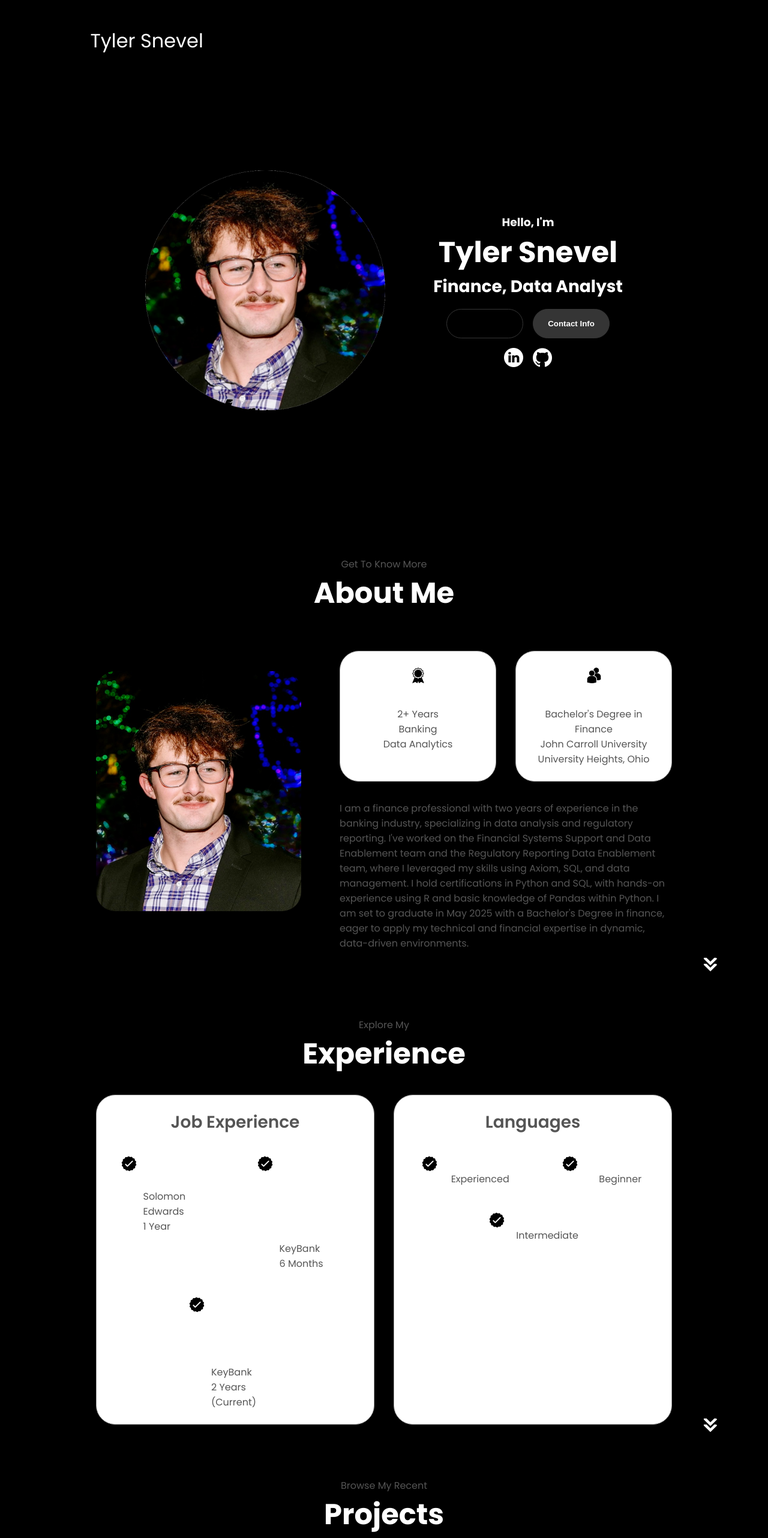
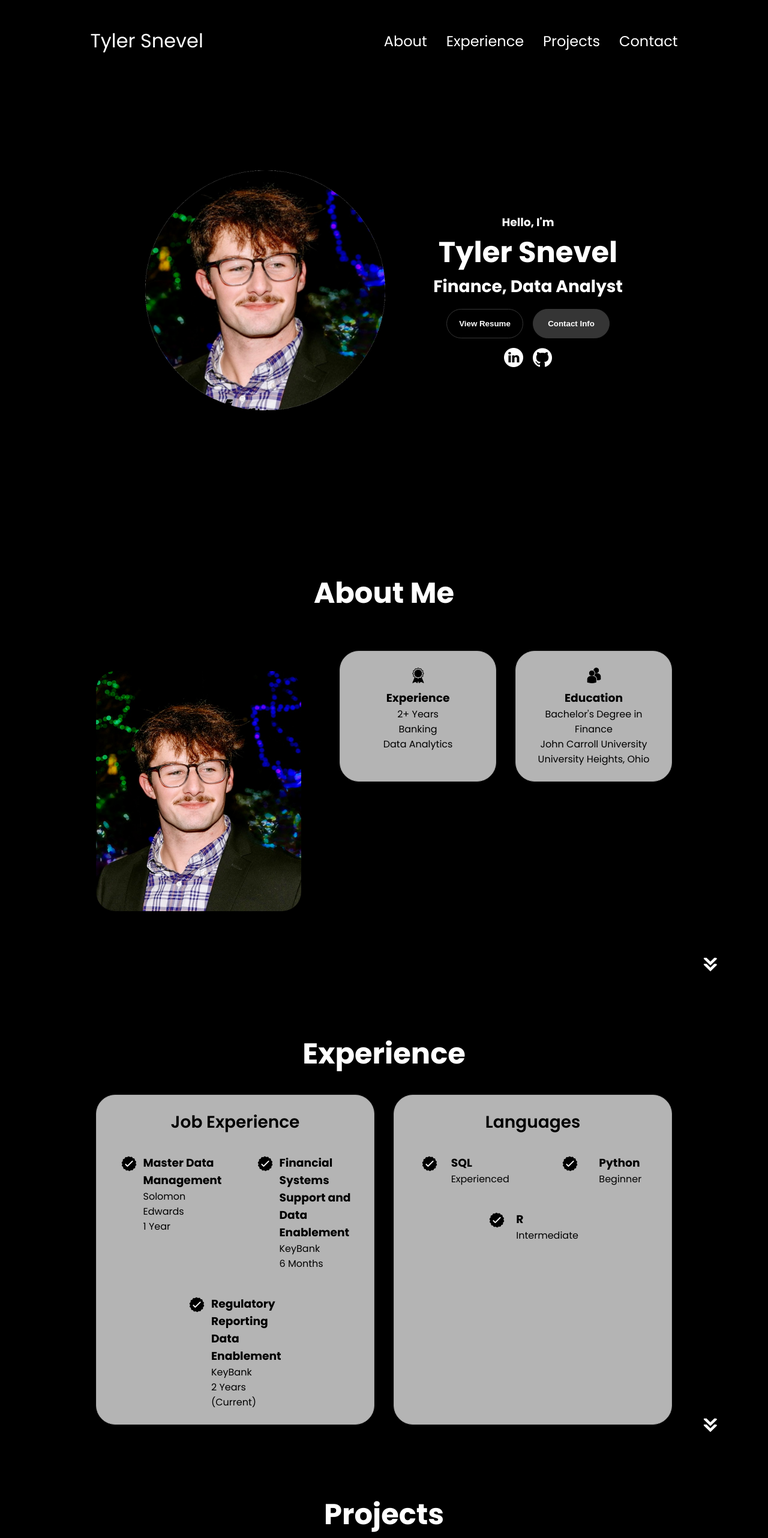
Before and after one commit to tsnev/personal_site, a plain HTML site: page index.html in a window 1280 px wide. Shown: the top 2564 px of the page at 60% size. Drawn offline with Linux system fonts and the light colour scheme.

Commit message:
Update style.css
update to match wording color with HTML background color change

```diff
--- a/style.css
+++ b/style.css
@@ -16,7 +16,7 @@ html {
 }
 
 p {
-    color: rgb(85, 85, 85);
+    color: black;
 }
 
 /*TRANSITION*/
@@ -46,7 +46,7 @@ nav {
 }
 
 a {
-    color: black;
+    color: white;
     text-decoration: none;
     text-decoration-color: white;
 }
@@ -89,7 +89,7 @@ a:hover {
 .hamburger-icon span {
     width: 100%;
     height: 2px;
-    background-color: black;
+    background-color: white;
     transition: all 0.3 ease-in-out;
 }
 
@@ -109,7 +109,7 @@ a:hover {
     padding: 10px;
     text-align: center;
     font-size: 1.5rem;
-    color: black;
+    color: white;
     text-decoration: none;
     transition: all 0.3 ease-in-out;
 }
@@ -232,6 +232,7 @@ section {
 .btn-color-1,
 .btn-color-2 {
     border: rgb(53, 53, 53) 0.1rem solid;
+    color: white;
 }
 
 .btn-color-1:hover,
@@ -247,6 +248,7 @@ section {
 
 .btn-color-1:hover {
     background: rgb(0, 0, 0);
+    color: white;
 }
 
 .btn-color-2 {
@@ -276,6 +278,7 @@ section {
 .about-details-container {
     justify-content: center;
     flex-direction: column;
+    color: black;
 }
 
 .about-containers,
@@ -296,11 +299,12 @@ section {
 .details-container {
     padding: 1.5rem;
     flex: 1;
-    background: white;
+    background: #b4b4b4;
     border-radius: 2rem;
     border: rgb(53, 53, 53) 0.1rem solid;
     border-color: rgb(163, 163, 163);
     text-align: center;
+    color: black;
 }
 
 .section-container {
@@ -325,12 +329,14 @@ section {
     font-weight: 600;
     font-size: 1.75rem;
     margin-bottom: 2rem;
+    color: black;
 }
 
 .experience-details-container {
     display: flex;
     justify-content: center;
     flex-direction: column;
+    color: black;
 }
 
 .article-container {
@@ -340,6 +346,7 @@ section {
     flex-direction: row;
     gap: 2.5rem;
     justify-content: space-around;
+    color: black;
 }
 
 article {
@@ -347,6 +354,7 @@ article {
     width: 10rem;
     justify-content: space-around;
     gap: 0.5rem;
+    color: black;
 }
 
 article .icon {
@@ -361,7 +369,7 @@ article .icon {
 
 .color-container {
     border-color: rgb(163, 163, 163);
-    background: rgb(250, 250, 250);
+    background: #b4b4b4;
 }
 
 .project-img {
```
